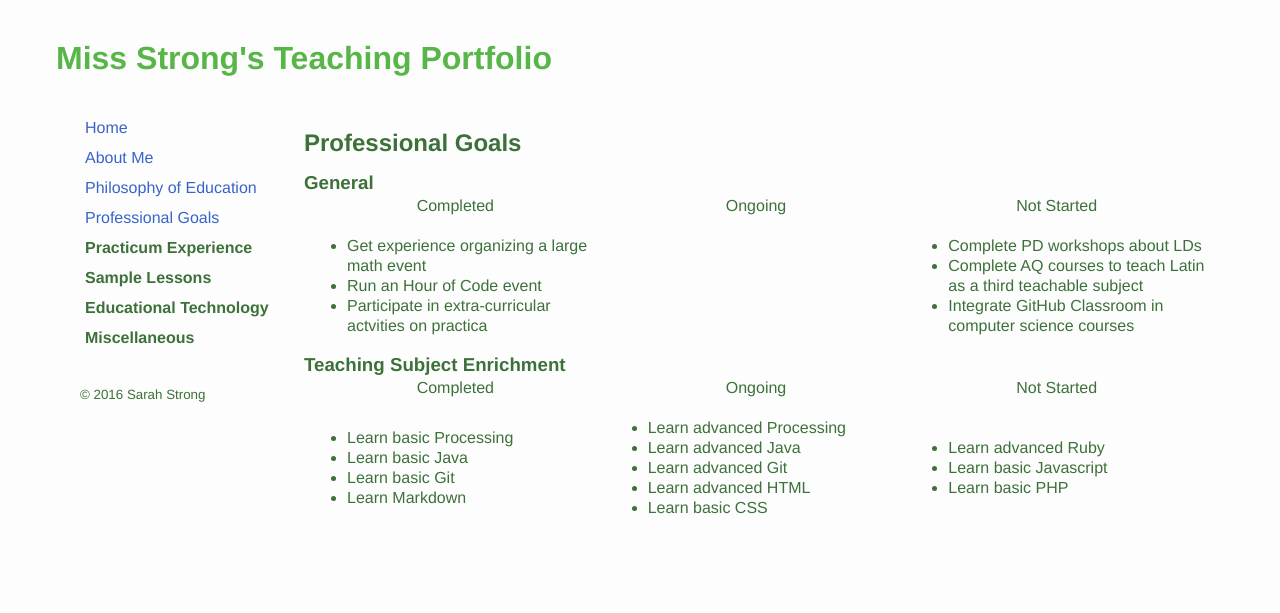
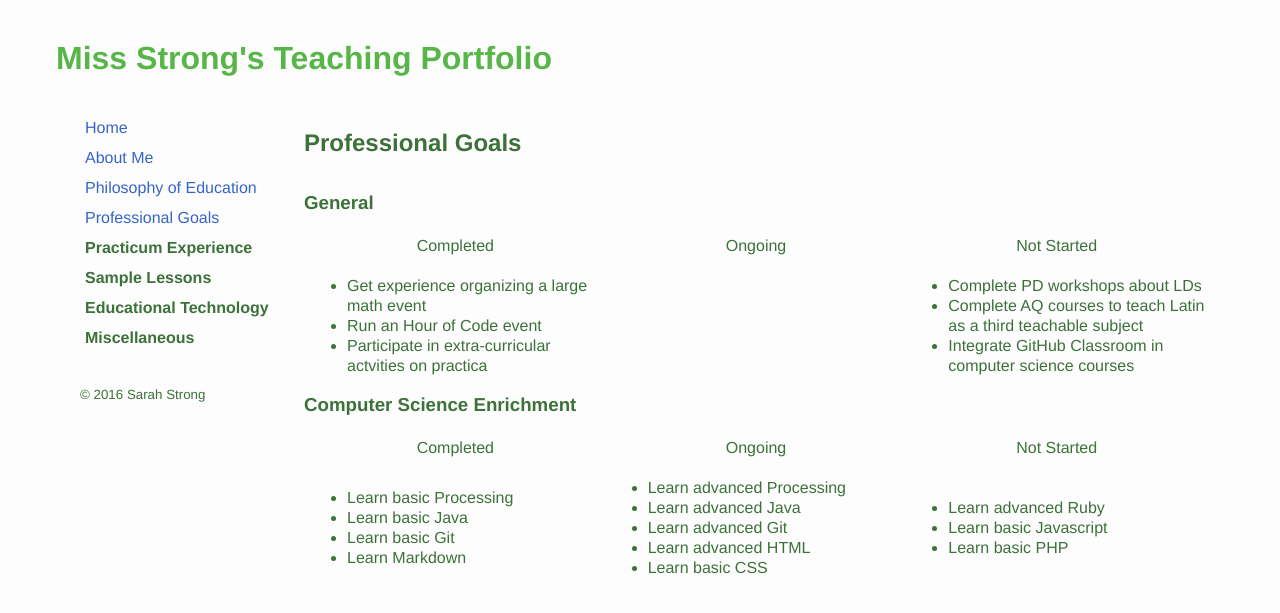
Before and after one commit to sarahstrong314/sarahstrong.ca, a Jekyll site: the page built from professional-goals.html, in a window 1280 px wide. Shown: the top 613 px of the page. Built offline with Jekyll 4.4.1, drawn with Linux system fonts in a browser that asks for light colours; nearby versions of some CDN libraries; library files that are not in the unit come from our copies; Markdown is read by kramdown in place of the engine named in the settings.

Commit message:
Formatted table in professional goals section

```diff
--- a/professional-goals.html
+++ b/professional-goals.html
@@ -7,7 +7,11 @@ title: Professional Goals
 
 <h2>Professional Goals</h2>
 
+</br>
+
 <h3>General</h3>
+
+</br>
 
     <table style="width:100%">
       <tr>
@@ -35,7 +39,9 @@ title: Professional Goals
       </tr>
     </table>
 
-<h3>Teaching Subject Enrichment</h3>
+<h3>Computer Science Enrichment</h3>
+
+</br>
 
     <table style="width:100%">
       <tr>
```
